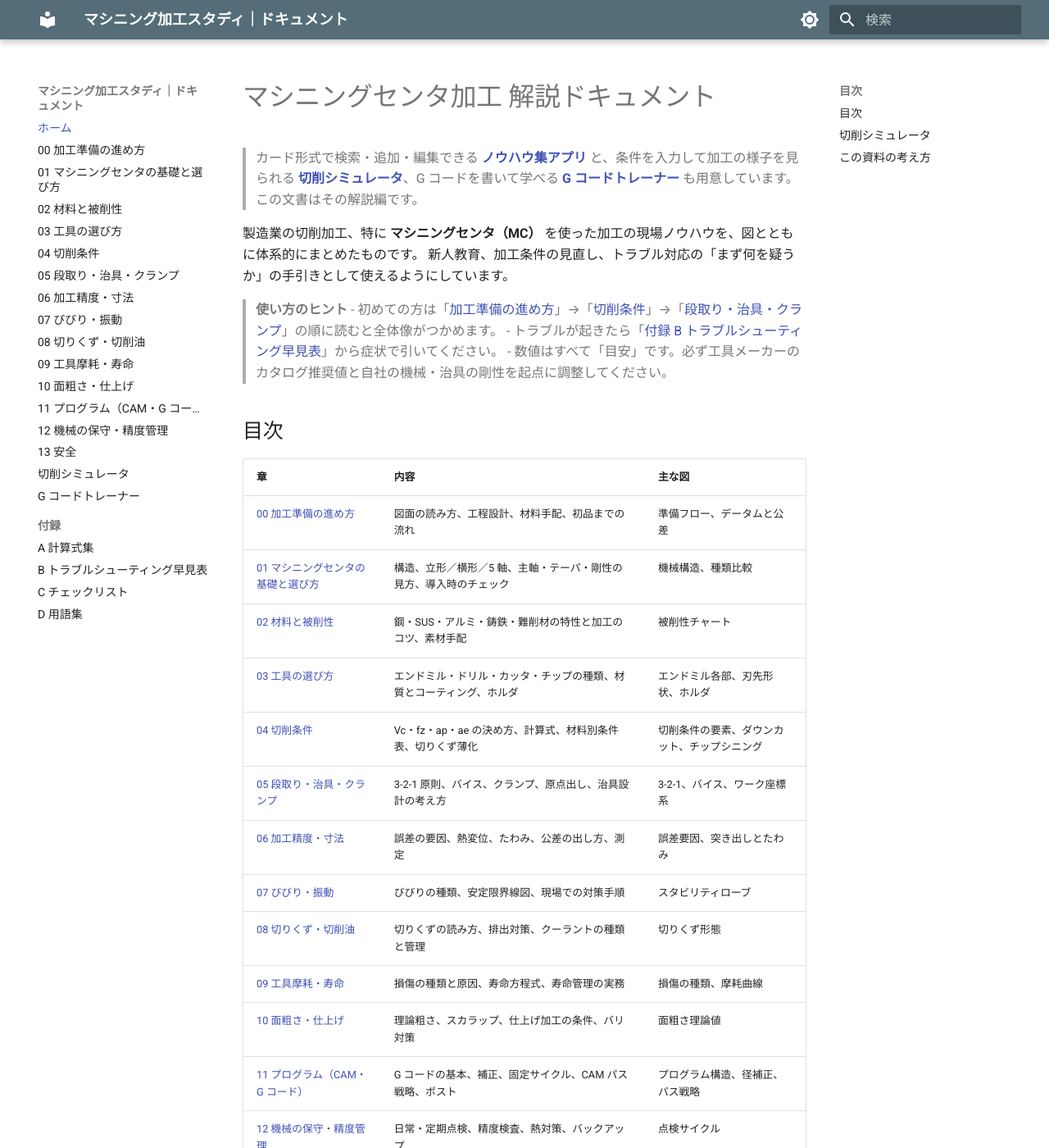
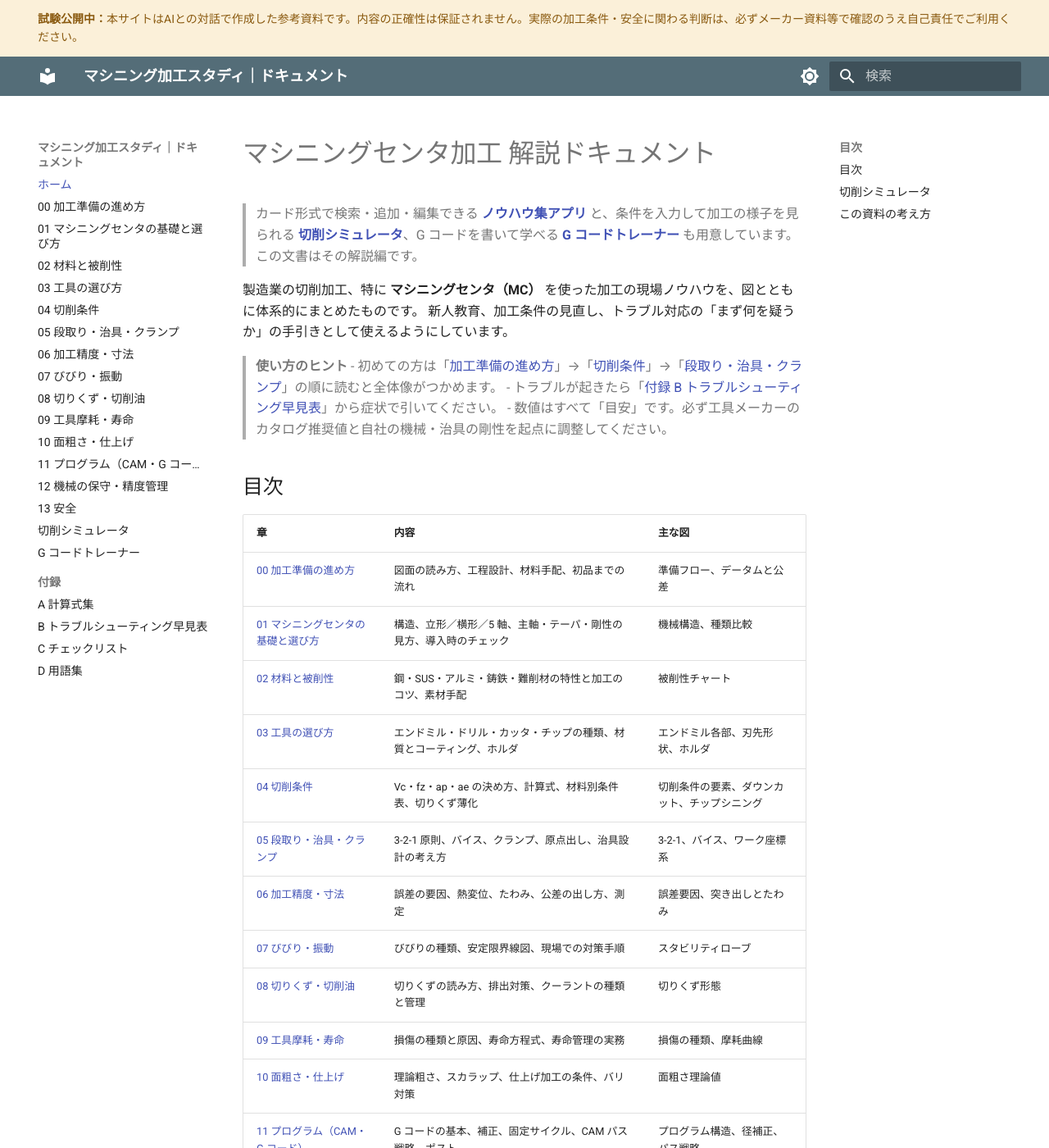
Before and after one commit to teruemon325/claude-machining, an MkDocs documentation site: the page built from docs/index.md, in a window 1280 px wide and 1400 px high. Shown: the whole window at 82% size. Built offline with MkDocs 1.6.1 and Material for MkDocs 9.7.7, drawn with Linux system fonts in a browser that asks for light colours.

Commit message:
Add a soft-launch disclaimer banner to every page
Show a small amber notice ("試験公開中: AIとの対話で作成した参考資料です…")
above the study nav on the docs site, ノウハウ集 app, 切削シミュレータ and
Gコードトレーナー, so visitors know the content is AI-assisted and not
guaranteed accurate before relying on it for real machining decisions.

- docs/app/*.core.html, *.html: disclaimer markup + CSS before nav.study
- index.html + src/styles.css: same banner for the card app (static
  sibling of #root, untouched by React)
- mkdocs.yml + overrides/main.html + docs/stylesheets/extra.css: Material
  announcement bar for the MkDocs-rendered documentation site

Co-Authored-By: Claude Sonnet 5 <noreply@anthropic.com>
Claude-Session: https://claude.ai/code/session_01QuS2jtvBfwAzTi9osQXb2y

```diff
--- a/docs/app/cutting-simulator.core.html
+++ b/docs/app/cutting-simulator.core.html
@@ -126,8 +126,10 @@ nav.study .brand{font-family:"Zen Kaku Gothic New",sans-serif;font-weight:900;le
 nav.study a{color:#d8e3ef;text-decoration:none;padding:4px 10px;border-radius:4px}
 nav.study a:hover{background:rgba(255,255,255,.12);color:#fff}
 nav.study a[aria-current=page]{background:var(--steel);color:#fff}
+.disclaimer{background:var(--warn-soft);color:var(--warn);border-bottom:1px solid var(--rule);padding:7px 16px;font-size:11.5px;line-height:1.6}
 nav.study{position:sticky;top:0;z-index:50}
 </style>
+<div class="disclaimer" role="note"><strong>試験公開中：</strong>本サイトはAIとの対話で作成した参考資料です。内容の正確性は保証されません。実際の加工条件・安全に関わる判断は、必ずメーカー資料等で確認のうえ自己責任でご利用ください。</div>
 <nav class="study" aria-label="マシニング加工スタディ"><span class="brand">⚙ マシニング加工スタディ</span><a data-k="docs" href="../docs/">ドキュメント</a><a data-k="app" href="../">ノウハウ集</a><a data-k="sim" href="../simulator/" aria-current="page">切削シミュレータ</a><a data-k="gcode" href="../gcode/">Gコードトレーナー</a></nav>
 <script>(function(){var art={"docs": "https://claude.ai/code/artifact/4eca61a5-b08c-48b2-8fc6-6c70e30845f4", "app": "https://claude.ai/code/artifact/84c8f745-0ca9-443d-8627-bd75989e7a34", "sim": "https://claude.ai/code/artifact/b2ac7c68-2233-47a7-898f-c3473f5eba8d", "gcode": "https://claude.ai/code/artifact/78629cf0-087b-425a-af70-8074431ebdab"};var useRel=location.protocol==="file:"||/\/(simulator|gcode)\//.test(location.pathname);if(!useRel){document.querySelectorAll("nav.study a[data-k]").forEach(function(a){a.href=art[a.getAttribute("data-k")];});}})();</script>
 
--- a/docs/app/cutting-simulator.html
+++ b/docs/app/cutting-simulator.html
@@ -131,10 +131,12 @@ nav.study .brand{font-family:"Zen Kaku Gothic New",sans-serif;font-weight:900;le
 nav.study a{color:#d8e3ef;text-decoration:none;padding:4px 10px;border-radius:4px}
 nav.study a:hover{background:rgba(255,255,255,.12);color:#fff}
 nav.study a[aria-current=page]{background:var(--steel);color:#fff}
+.disclaimer{background:var(--warn-soft);color:var(--warn);border-bottom:1px solid var(--rule);padding:7px 16px;font-size:11.5px;line-height:1.6}
 nav.study{position:sticky;top:0;z-index:50}
 </style>
 </head>
 <body>
+<div class="disclaimer" role="note"><strong>試験公開中：</strong>本サイトはAIとの対話で作成した参考資料です。内容の正確性は保証されません。実際の加工条件・安全に関わる判断は、必ずメーカー資料等で確認のうえ自己責任でご利用ください。</div>
 <nav class="study" aria-label="マシニング加工スタディ"><span class="brand">⚙ マシニング加工スタディ</span><a data-k="docs" href="../docs/">ドキュメント</a><a data-k="app" href="../">ノウハウ集</a><a data-k="sim" href="../simulator/" aria-current="page">切削シミュレータ</a><a data-k="gcode" href="../gcode/">Gコードトレーナー</a></nav>
 <script>(function(){var art={"docs": "https://claude.ai/code/artifact/4eca61a5-b08c-48b2-8fc6-6c70e30845f4", "app": "https://claude.ai/code/artifact/84c8f745-0ca9-443d-8627-bd75989e7a34", "sim": "https://claude.ai/code/artifact/b2ac7c68-2233-47a7-898f-c3473f5eba8d", "gcode": "https://claude.ai/code/artifact/78629cf0-087b-425a-af70-8074431ebdab"};var useRel=location.protocol==="file:"||/\/(simulator|gcode)\//.test(location.pathname);if(!useRel){document.querySelectorAll("nav.study a[data-k]").forEach(function(a){a.href=art[a.getAttribute("data-k")];});}})();</script>
 
--- a/docs/app/gcode-trainer.core.html
+++ b/docs/app/gcode-trainer.core.html
@@ -140,8 +140,10 @@ nav.study .brand{font-family:"Zen Kaku Gothic New",sans-serif;font-weight:900;le
 nav.study a{color:#d8e3ef;text-decoration:none;padding:4px 10px;border-radius:4px}
 nav.study a:hover{background:rgba(255,255,255,.12);color:#fff}
 nav.study a[aria-current=page]{background:var(--steel);color:#fff}
+.disclaimer{background:var(--warn-soft);color:var(--warn);border-bottom:1px solid var(--rule);padding:7px 16px;font-size:11.5px;line-height:1.6}
 nav.study{position:sticky;top:0;z-index:50}
 </style>
+<div class="disclaimer" role="note"><strong>試験公開中：</strong>本サイトはAIとの対話で作成した参考資料です。内容の正確性は保証されません。実際の加工条件・安全に関わる判断は、必ずメーカー資料等で確認のうえ自己責任でご利用ください。</div>
 <nav class="study" aria-label="マシニング加工スタディ"><span class="brand">⚙ マシニング加工スタディ</span><a data-k="docs" href="../docs/">ドキュメント</a><a data-k="app" href="../">ノウハウ集</a><a data-k="sim" href="../simulator/">切削シミュレータ</a><a data-k="gcode" href="../gcode/" aria-current="page">Gコードトレーナー</a></nav>
 <script>(function(){var art={"docs": "https://claude.ai/code/artifact/4eca61a5-b08c-48b2-8fc6-6c70e30845f4", "app": "https://claude.ai/code/artifact/84c8f745-0ca9-443d-8627-bd75989e7a34", "sim": "https://claude.ai/code/artifact/b2ac7c68-2233-47a7-898f-c3473f5eba8d", "gcode": "https://claude.ai/code/artifact/78629cf0-087b-425a-af70-8074431ebdab"};var useRel=location.protocol==="file:"||/\/(simulator|gcode)\//.test(location.pathname);if(!useRel){document.querySelectorAll("nav.study a[data-k]").forEach(function(a){a.href=art[a.getAttribute("data-k")];});}})();</script>
 
--- a/docs/app/gcode-trainer.html
+++ b/docs/app/gcode-trainer.html
@@ -145,10 +145,12 @@ nav.study .brand{font-family:"Zen Kaku Gothic New",sans-serif;font-weight:900;le
 nav.study a{color:#d8e3ef;text-decoration:none;padding:4px 10px;border-radius:4px}
 nav.study a:hover{background:rgba(255,255,255,.12);color:#fff}
 nav.study a[aria-current=page]{background:var(--steel);color:#fff}
+.disclaimer{background:var(--warn-soft);color:var(--warn);border-bottom:1px solid var(--rule);padding:7px 16px;font-size:11.5px;line-height:1.6}
 nav.study{position:sticky;top:0;z-index:50}
 </style>
 </head>
 <body>
+<div class="disclaimer" role="note"><strong>試験公開中：</strong>本サイトはAIとの対話で作成した参考資料です。内容の正確性は保証されません。実際の加工条件・安全に関わる判断は、必ずメーカー資料等で確認のうえ自己責任でご利用ください。</div>
 <nav class="study" aria-label="マシニング加工スタディ"><span class="brand">⚙ マシニング加工スタディ</span><a data-k="docs" href="../docs/">ドキュメント</a><a data-k="app" href="../">ノウハウ集</a><a data-k="sim" href="../simulator/">切削シミュレータ</a><a data-k="gcode" href="../gcode/" aria-current="page">Gコードトレーナー</a></nav>
 <script>(function(){var art={"docs": "https://claude.ai/code/artifact/4eca61a5-b08c-48b2-8fc6-6c70e30845f4", "app": "https://claude.ai/code/artifact/84c8f745-0ca9-443d-8627-bd75989e7a34", "sim": "https://claude.ai/code/artifact/b2ac7c68-2233-47a7-898f-c3473f5eba8d", "gcode": "https://claude.ai/code/artifact/78629cf0-087b-425a-af70-8074431ebdab"};var useRel=location.protocol==="file:"||/\/(simulator|gcode)\//.test(location.pathname);if(!useRel){document.querySelectorAll("nav.study a[data-k]").forEach(function(a){a.href=art[a.getAttribute("data-k")];});}})();</script>
 
--- /dev/null
+++ b/docs/stylesheets/extra.css
@@ -0,0 +1,12 @@
+/* 試験公開の免責バナー（overrides/main.html の announce ブロック） */
+.md-banner {
+  background-color: #fbf0d9;
+  color: #8a5a10;
+}
+.md-banner a {
+  color: inherit;
+}
+[data-md-color-scheme="slate"] .md-banner {
+  background-color: #3a2d13;
+  color: #e2a744;
+}
--- a/index.html
+++ b/index.html
@@ -8,6 +8,7 @@
     <title>マシニング加工スタディ｜ノウハウ集</title>
   </head>
   <body>
+    <div class="disclaimer" role="note"><strong>試験公開中：</strong>本サイトはAIとの対話で作成した参考資料です。内容の正確性は保証されません。実際の加工条件・安全に関わる判断は、必ずメーカー資料等で確認のうえ自己責任でご利用ください。</div>
     <div id="root"></div>
     <script type="module" src="/src/main.tsx"></script>
   </body>
--- a/mkdocs.yml
+++ b/mkdocs.yml
@@ -4,6 +4,7 @@ docs_dir: docs
 theme:
   name: material
   language: ja
+  custom_dir: overrides
   features:
     - navigation.sections
     - navigation.top
@@ -22,6 +23,8 @@ theme:
       toggle:
         icon: material/brightness-4
         name: ライトモードへ
+extra_css:
+  - stylesheets/extra.css
 markdown_extensions:
   - tables
   - admonition
--- /dev/null
+++ b/overrides/main.html
@@ -0,0 +1,5 @@
+{% extends "base.html" %}
+
+{% block announce %}
+<strong>試験公開中：</strong>本サイトはAIとの対話で作成した参考資料です。内容の正確性は保証されません。実際の加工条件・安全に関わる判断は、必ずメーカー資料等で確認のうえ自己責任でご利用ください。
+{% endblock %}
--- a/src/styles.css
+++ b/src/styles.css
@@ -27,6 +27,7 @@
   --c10: #7a5a2a; --c10-bg: #f5ecdd;
   --c11: #4a5a7a; --c11-bg: #e8ecf5;
   --c12: #6a4a7a; --c12-bg: #f0e8f5;
+  --warn: #8a5a10; --warn-soft: #fbf0d9; --warn-border: #eecb8c;
 }
 
 * { box-sizing: border-box; }
@@ -116,6 +117,10 @@ input, select, textarea { font: inherit; color: inherit; }
 .menu-list a { border-top: 1px solid var(--border); border-radius: 0; }
 .menu-list a + a { border-top: none; }
 .menu-list button.danger { color: var(--danger); }
+
+/* ---------- disclaimer (免責) ---------- */
+.disclaimer { background: var(--warn-soft); color: var(--warn); border-bottom: 1px solid var(--warn-border); padding: 7px 16px; font-size: 12px; line-height: 1.6; }
+.disclaimer strong { font-weight: 700; }
 
 /* ---------- study nav (共通ナビ) ---------- */
 nav.study { display: flex; align-items: center; flex-wrap: wrap; gap: 4px; padding: 6px 16px; background: #1b232c; color: #fff; font-size: 12.5px; }
```
